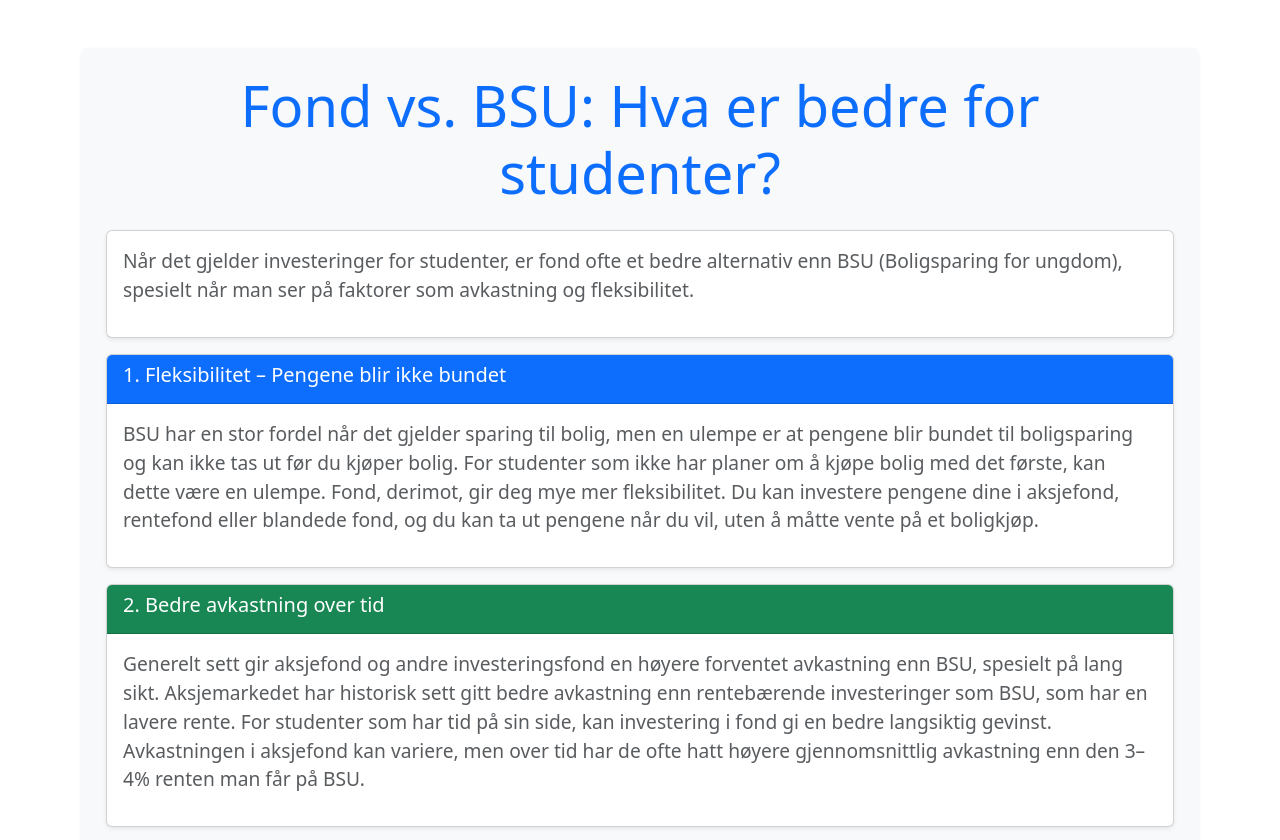
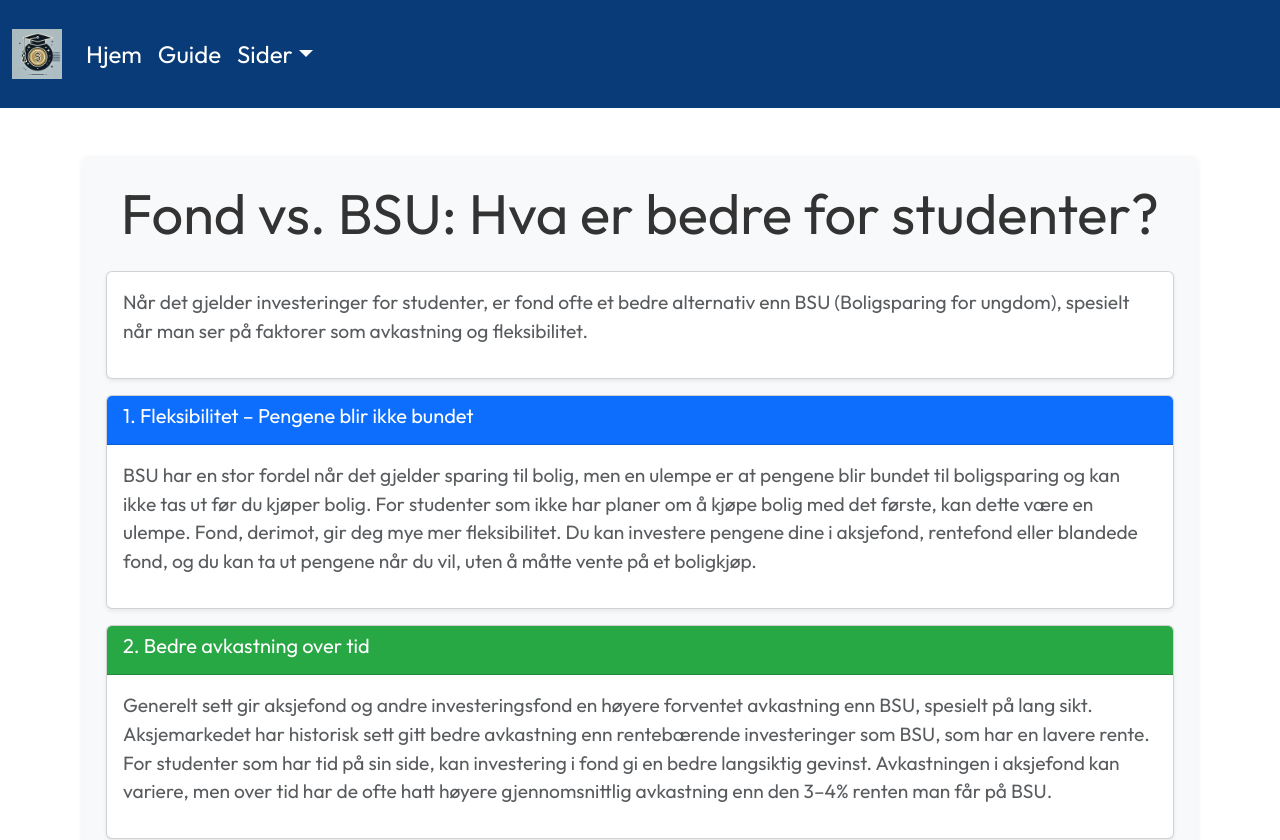
Before and after one commit to ELmustasje/StudentSkatt, a React (Create React App) app: page /fond in a window 1280 px wide. Shown: the top 840 px of the page. Built offline with nearby package versions, Linux system fonts and the light colour scheme.

Commit message:
added navbar, updated font

```diff
--- a/package.json
+++ b/package.json
@@ -3,6 +3,8 @@
   "version": "0.1.0",
   "private": true,
   "dependencies": {
+    "@fontsource/outfit": "^5.1.1",
+    "@popperjs/core": "^2.11.8",
     "@vercel/analytics": "^1.4.1",
     "bootstrap": "^5.3.3",
     "cra-template-typescript": "1.2.0",
--- a/src/App.tsx
+++ b/src/App.tsx
@@ -1,5 +1,5 @@
 import { BrowserRouter as Router, Routes, Route } from 'react-router-dom'
-import Footer from './assets/Footer.tsx'
+import Footer from './assets/comonents/Footer.tsx'
 import Guide from './assets/Pages/Guide.tsx'
 import Innteksgrense from './assets/Pages/Innteksgrense.tsx';
 import Formuegrense from './assets/Pages/Formuegrense.tsx';
@@ -12,11 +12,13 @@
 import SkattefrittAskjer from './assets/Pages/SkattefrittAksjer.tsx';
 import Utgiftsfradrag from './assets/Pages/Utgiftsfradrag.tsx';
 import Welcome from './assets/Welcome.tsx';
+import Navbar from './assets/comonents/Navbar.tsx';
 import { Analytics } from '@vercel/analytics/react'
 
 function App() {
   return (
     <div className="d-flex flex-column min-vh-100">
+      <Navbar />
       <Router>
         <div className="container flex-grow-1">
           <Routes>
@@ -25,7 +27,7 @@
             <Route path="/inntektsgrense" element={<Innteksgrense />} />
             <Route path="/formuegrense" element={<Formuegrense />} />
             <Route path="/fond" element={<Fond />} />
-            <Route path="/bsubesparing" element={<Bsubesparing />} />
+            <Route path="/bsusparing" element={<Bsubesparing />} />
             <Route path="/generelle-tips" element={<GenerelleTips />} />
             <Route path="/nettoformue" element={<Nettoformue />} />
             <Route path="/reise-fradrag" element={<Reisefradrag />} />
--- a/src/assets/Pages/Guide.tsx
+++ b/src/assets/Pages/Guide.tsx
@@ -110,7 +110,7 @@
 
     if (BSU < MAX_BSU && income > FRIKORT) {
       userBenefits.push(
-        <a href="/bsubesparing" target="_blank" rel="noopener noreferrer">
+        <a href="/bsusparing" target="_blank" rel="noopener noreferrer">
           Du har nok inntekt til at det blir smart å spare i BSU, se her.
         </a>
       );
--- /dev/null
+++ b/src/assets/comonents/Navbar.tsx
@@ -0,0 +1,52 @@
+import React from "react";
+
+const Navbar = () => {
+  return (
+    <nav className="navbar navbar-expand-lg navbar-light bg-light py-4">
+      <div className="container-fluid">
+        <img
+          className="navbar-brand"
+          src="logo.webp"
+          alt="Logo"
+          style={{ height: "60px", width: "auto" }}
+        />
+        <div
+          className="collapse navbar-collapse justify-content-center"
+          id="navbarSupportedContent"
+        >
+          <ul className="navbar-nav me-auto mb-2 mb-lg-0 fs-4">
+            <li className="nav-item">
+              <a className="nav-link active" aria-current="page" href="/">
+                Hjem
+              </a>
+            </li>
+            <li className="nav-item">
+              <a className="nav-link active" aria-current="page" href="/guide">
+                Guide
+              </a>
+            </li>
+            <li class="nav-item dropdown">
+              <a class="nav-link dropdown-toggle" href="#" id="navbarDropdown" role="button" data-bs-toggle="dropdown" aria-expanded="false">
+                Sider
+              </a>
+              <ul class="dropdown-menu" aria-labelledby="navbarDropdown">
+                <li><a class="dropdown-item" href="#">Bsu</a></li>
+                <li><a class="dropdown-item" href="#">Fond</a></li>
+                <li><a class="dropdown-item" href="#">Formuegrense</a></li>
+                <li><a class="dropdown-item" href="#">Generelle tips</a></li>
+                <li><a class="dropdown-item" href="#">Inntekt</a></li>
+                <li><a class="dropdown-item" href="#">Nettoformue</a></li>
+                <li><a class="dropdown-item" href="#">Reisefradrag</a></li>
+                <li><a class="dropdown-item" href="#">Rentefradrag</a></li>
+                <li><a class="dropdown-item" href="#">Skattefri aksjegevinst</a></li>
+                <li><a class="dropdown-item" href="#">Utgiftsfradrag</a></li>
+              </ul>
+            </li>
+          </ul>
+        </div>
+      </div>
+    </nav>
+  );
+};
+
+export default Navbar;
--- /dev/null
+++ b/src/assets/custom.css
@@ -0,0 +1,31 @@
+/* Custom colors */
+body {
+  background-color: #FFFFFF!important; /* Light blue background */
+  font-family: 'Outfit', sans-serif;
+}
+
+.navbar{
+  background-color: #083B77!important;
+
+}
+
+/* In your CSS file */
+.navbar-nav .nav-link {
+  color: #FFFFFF!important; /* Add !important if needed */
+}
+
+.text-primary {
+  color: #333333 !important; /* Replace with your custom color */
+}
+
+.bg-success {
+  background-color: #28a745 !important;
+}
+
+.bg-warning {
+  background-color: #ffc107 !important;
+}
+
+.bg-danger {
+  background-color: #dc3545 !important;
+}
--- a/src/index.tsx
+++ b/src/index.tsx
@@ -2,6 +2,9 @@
 import { createRoot } from 'react-dom/client'
 import App from './App.tsx'
 import "bootstrap/dist/css/bootstrap.css"
+import 'bootstrap/dist/js/bootstrap.bundle.min.js';
+import './assets/custom.css'
+import "@fontsource/outfit";  // You can also specify the weight and style, e.g. @fontsource/outfit/400.css for normal weight
 
 createRoot(document.getElementById('root')!).render(
   <StrictMode>
```
Also changed, not shown: src/assets/comonents/Footer.tsx (renamed from src/assets/Footer.tsx), 1 other file (tests, documents, lock files or other folders).
